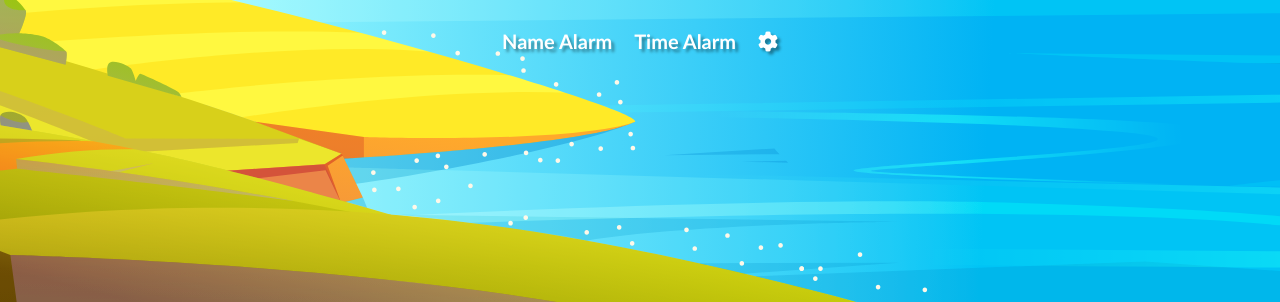
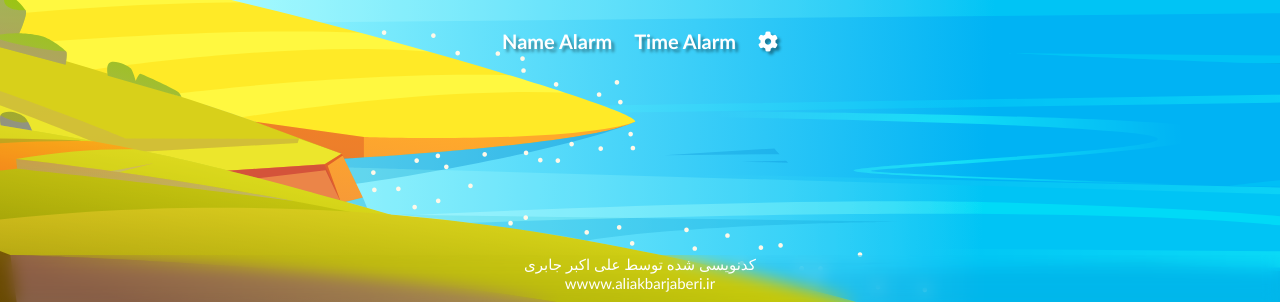
Before and after one commit to aliakbar-jaberi/watch, a plain HTML site: page index.html in a window 1280 px wide. Shown: the part 498-800 px from the top of the page. Drawn offline with Linux system fonts and the light colour scheme.

Commit message:
Add a brand tag

```diff
--- a/index.html
+++ b/index.html
@@ -83,7 +83,9 @@ dir="ltr">
         </div>
       </div>
     </form>
-<div></div>
+  <div class="mark"><p>کدنویسی شده توسط علی اکبر جابری</p>
+    <a href="http://www.aliakbarjaberi.ir/">wwww.aliakbarjaberi.ir</a>
+     </div>
     <script src="watch.js"></script>
   </body>
 </html>
--- a/style.css
+++ b/style.css
@@ -204,3 +204,24 @@ padding: 10px;
 .alarm button:hover{
     background-color: rgb(0, 255, 21);
 }
+
+.mark {
+    width: 100%;
+    display: flex;
+    flex-direction: column;
+    justify-content: center;
+    align-items: center;
+    position: fixed;
+    bottom: 0;
+    background-color: var(--primaryColor);
+    backdrop-filter: blur(8px);
+    color: #ffff;
+    font-size: 1.5rem;
+
+}
+
+.mark a {
+    text-decoration: none;
+    color: var(--primaryColor);
+    margin-bottom: 10px;
+}
```
